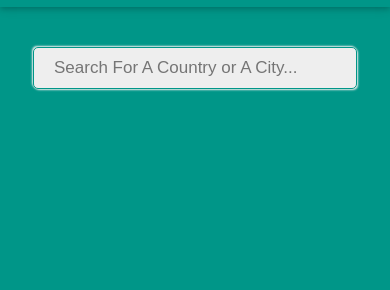
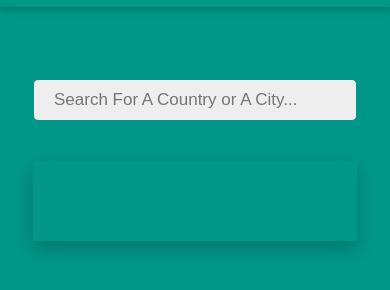
Before and after one commit to GSG-G13/Autocomplete-AH, a website: page public/index.html in a window 390 px wide. Shown: the part 84-374 px from the top of the page. Drawn offline with Linux system fonts and the light colour scheme.

Commit message:
list-style Relates #24

```diff
--- a/public/style.css
+++ b/public/style.css
@@ -69,41 +69,45 @@ header {
 .headTitle h1 {
   color: rgb(248, 250, 250);
   padding: 20px;
-
-
 }
-
 
 @media (max-width: 767px) {
   .headTitle h1 {
     font-size: 26px;
   }
 }
-
-
-
-.search {
+.list {
+  box-shadow: 0px 8px 16px 0px rgba(0, 0, 0, 0.2);
+}
+.search,
+.list {
   padding: 40px 0;
   width: 50%;
   margin: 0 auto;
 }
 
 @media (max-width: 767px) {
-    .search {
+  .search,
+  .list {
     padding: 40px 0;
     width: 90%;
     margin: 0 auto;
   }
 }
-
-.search {
-    padding: 40px 0;
+.search,
+.list {
+  padding: 0;
   width: 50%;
   margin: 0 auto;
 }
 
+.search {
+  margin-top: 2rem !important;
+}
+
 @media (max-width: 767px) {
-    .search {
+  .search,
+  .list {
     padding: 40px 0;
     width: 90%;
     margin: 0 auto;
@@ -119,7 +123,6 @@ header {
   border-radius: 5px;
   width: 100%;
   background-color: #eee;
-    box-shadow: 1px 1px 2px #eee, -1px -1px 2px #eee;
 }
 
 .search-input {
@@ -137,6 +140,15 @@ header {
   }
 }
 
+.list .count-item {
+  background-color: white;
+  padding: 0.5rem;
+  cursor: pointer;
+  border-bottom: 1px solid rgba(0, 0, 0, 0.1);
+}
+.list .count-item:hover {
+  background-color: #ccc;
+}
 .group {
   display: flex;
   flex-wrap: wrap;
@@ -146,7 +158,6 @@ header {
 }
 
 .group .box {
-
   flex-basis: calc(90% / 3);
   width: 150px;
   height: 150px;
@@ -171,16 +182,13 @@ header {
 
 .brief p {
   font-size: 15px;
-
 }
 
 .brief p span {
   color: #eee;
   font-weight: bold;
   line-height: 2px;
-
 }
-
 
 .group .box {
   margin: 15px;
```
Lines whose indentation alone changed are shown as unchanged.
